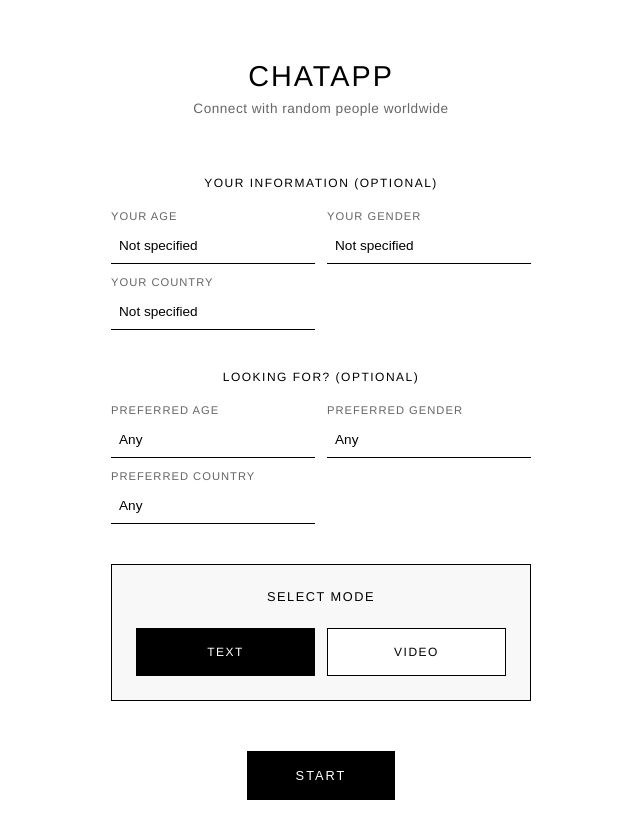
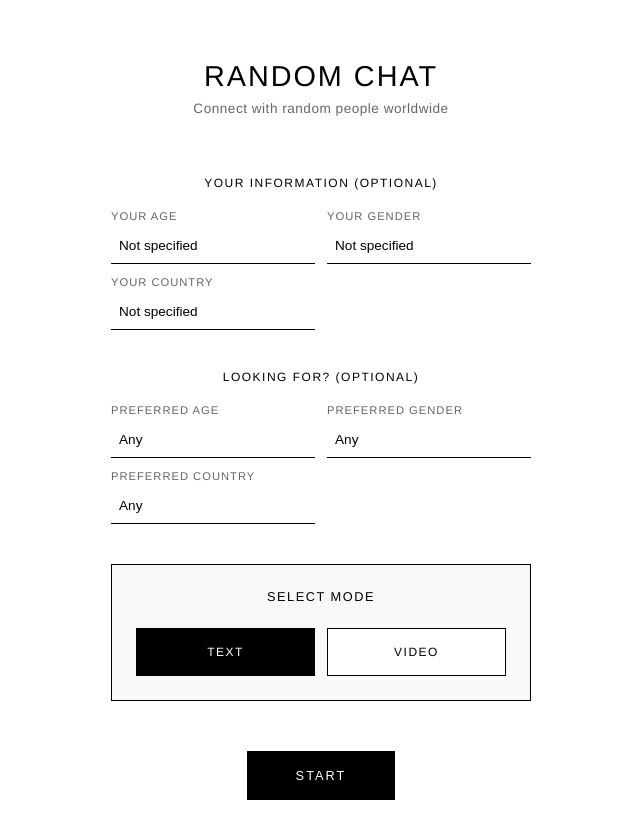
Before and after one commit to graf-julian08/ChatApp, a website: page index.html in a window 1280 px wide. Shown: the whole page, without its empty margins (319-959 px from the left). Drawn offline with nearby package versions, Linux system fonts and the light colour scheme; no server answers; some icons are missing.

Commit message:
Änderung gemacht

```diff
--- a/index.html
+++ b/index.html
@@ -12,7 +12,7 @@
   <!-- Start Screen -->
   <div id="start-screen" class="screen active">
     <div class="container">
-      <h1>ChatApp</h1>
+      <h1>Random Chat</h1>
       <p class="subtitle">Connect with random people worldwide</p>
 
       <div class="form-section">
```
